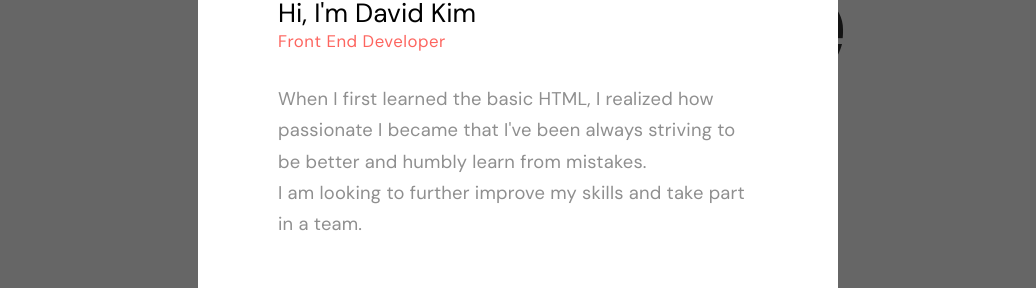
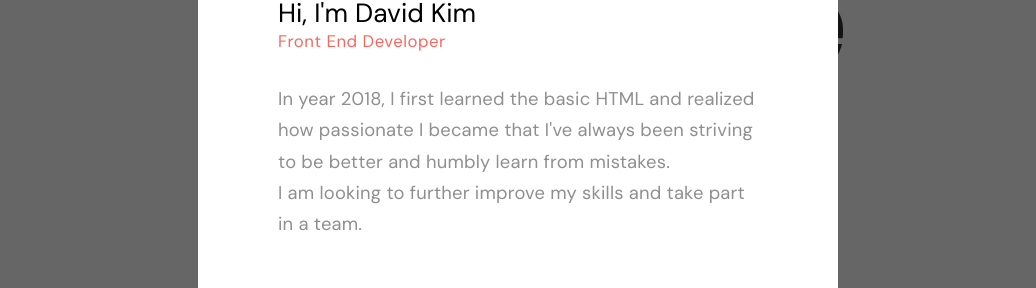
Before and after one commit to holahoon/new-holahoon, a React (Create React App) app: page / in a window 1280 px wide. Both pictures are taken after a click on the item "About". Shown: the part 260-548 px from the top of the page, without its empty margins (122-1158 px from the left). Built offline with nearby package versions, Linux system fonts and the light colour scheme.

Commit message:
minor update

```diff
--- a/src/components/About/About.js
+++ b/src/components/About/About.js
@@ -31,9 +31,9 @@ class About extends Component {
             <h2 className={"About-h2"}>Front End Developer</h2>
 
             <p className={"About-p"}>
-              When I first learned the basic HTML, I realized how passionate I
-              became that I've been always striving to be better and humbly
-              learn from mistakes.
+              In year 2018, I first learned the basic HTML and realized how
+              passionate I became that I've always been striving to be better
+              and humbly learn from mistakes.
               <br />I am looking to further improve my skills and take part in a
               team.
             </p>
```
